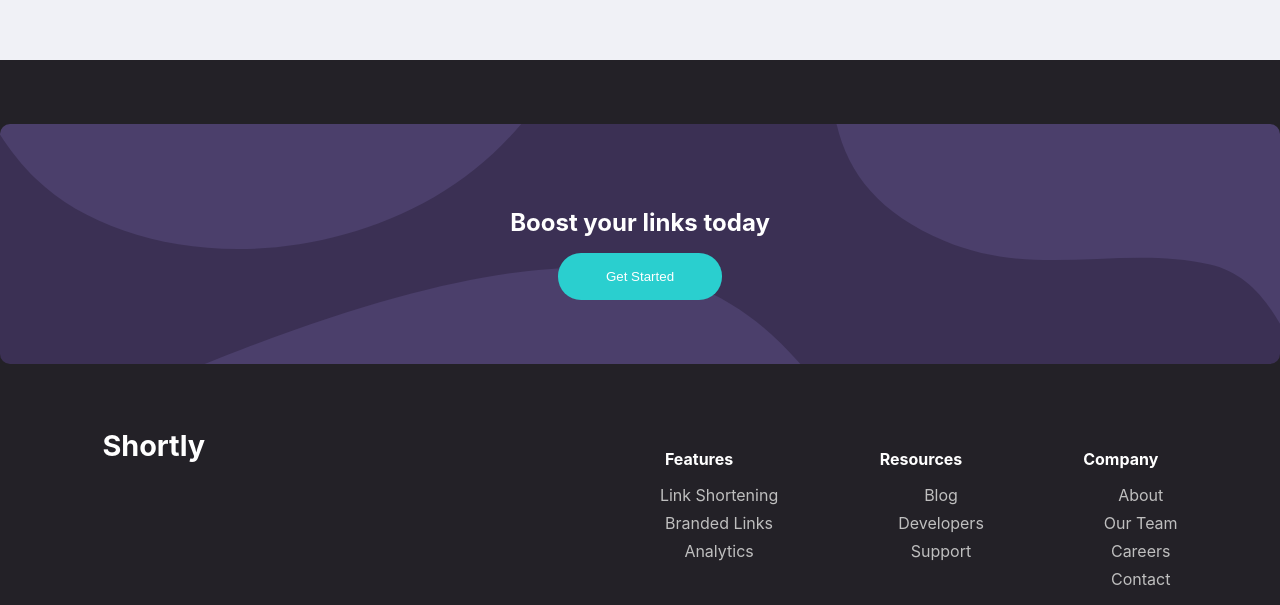
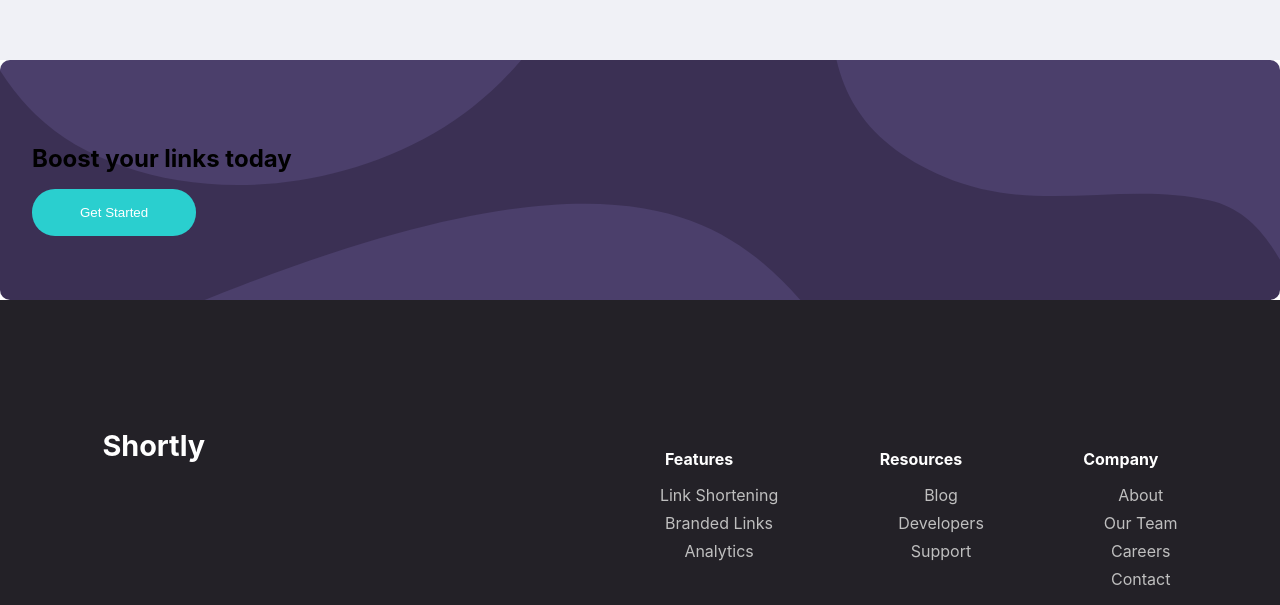
Before and after one commit to Gemcreation/shorteningweb, a React (Create React App) app: page / in a window 1280 px wide. Shown: the part 1672-2277 px from the top of the page. Built offline with nearby package versions, Linux system fonts and the light colour scheme.

Commit message:
cta added to before the footer

```diff
--- a/src/App.js
+++ b/src/App.js
@@ -2,6 +2,7 @@ import Header from "./component/Header";
 import HeroSection from "./component/HeroSection";
 import ShortenLink from "./component/ShortenLink";
 import Statistics from "./component/Statistics";
+import Cta from "./component/Cta";
 import Footer from "./component/Footer";
 import './App.scss';
 
@@ -12,6 +13,7 @@ function App() {
       <HeroSection/>
       <ShortenLink/>
       <Statistics/>
+      <Cta/>
       <Footer/>
     </>
   );
--- a/src/App.scss
+++ b/src/App.scss
@@ -278,14 +278,8 @@
   }
 }//end for stat
 
-//footer part
-.footer {
-  background: #232127;
-  color: white;
-  text-align: center;
-  padding-top: 4rem;
-
-  .cta {
+//cta style
+.cta{
   background-color: hsl(257, 27%, 26%);
   background-image: url(assets/images/bg-boost-desktop.svg);
   padding: 4rem 2rem;
@@ -308,6 +302,13 @@
     }
   }
 }
+
+//footer part
+.footer {
+  background: #232127;
+  color: white;
+  text-align: center;
+  padding-top: 4rem;
 
   .footer-links {
     margin-top: 4rem;
--- /dev/null
+++ b/src/component/Cta.jsx
@@ -0,0 +1,11 @@
+
+const Cta = () => {
+
+    return(
+        <div className="cta">
+          <h2>Boost your links today</h2>
+          <button>Get Started</button>
+        </div>
+    );
+}
+export default Cta;
--- a/src/component/Footer.jsx
+++ b/src/component/Footer.jsx
@@ -4,11 +4,6 @@ const Footer = () => {
 
     return(
         <footer className="footer">
-          <div className="cta">
-            <h2>Boost your links today</h2>
-            <button>Get Started</button>
-          </div>
-
           <div className="footer-links">
             <div className="brand">Shortly</div>
 
```
Lines whose indentation alone changed are shown as unchanged.
